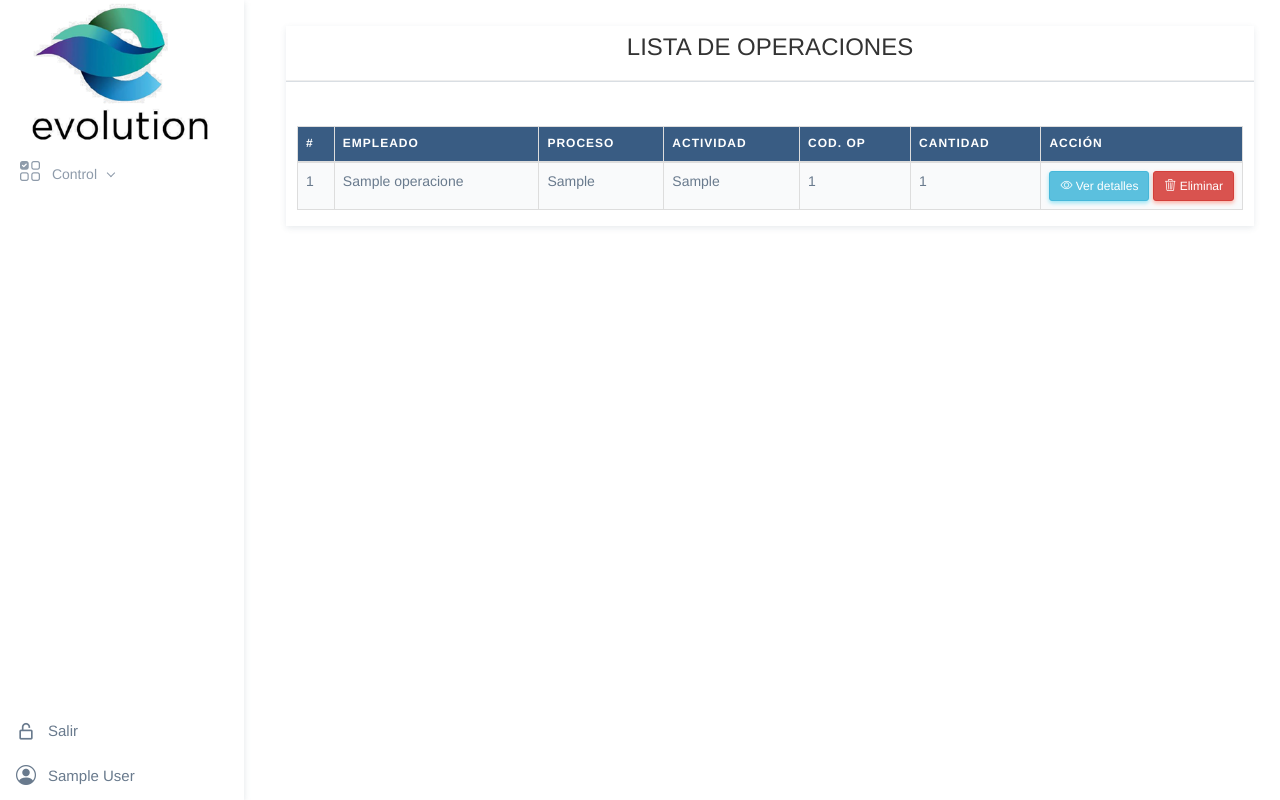
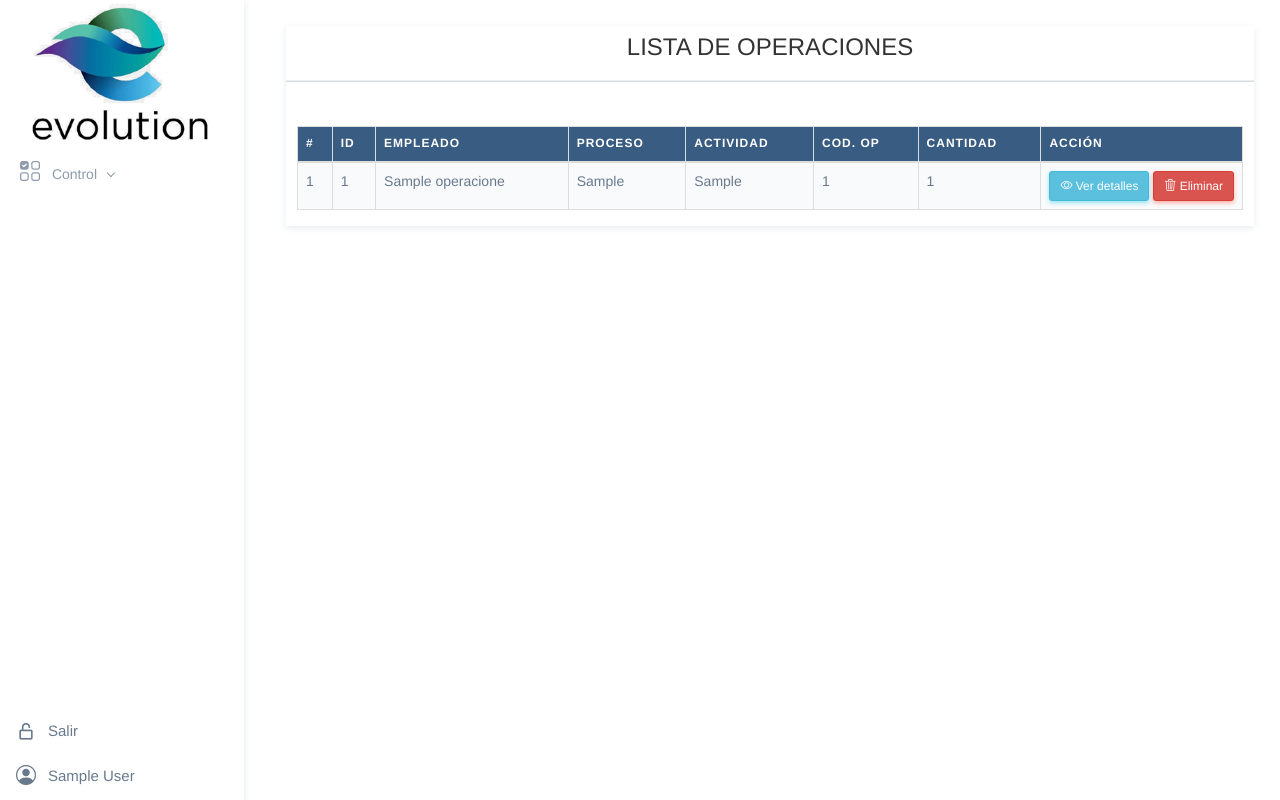
Before and after one commit to hmedina2024/Evolution_plastic_V1, a Flask app: page /lista-de-operaciones in a window 1280 px wide. Run offline with Flask 3, Linux system fonts and the light colour scheme; the visitor is signed in with stand-in values (Sample User, id 1); tables that the repository leaves empty hold one stand-in row (values such as "Sample post"); some libraries are stand-ins or nearby versions.

Commit message:
Se incluye campo de ID en el listado de Operaciones

```diff
--- a/my-app/templates/public/operaciones/lista_operaciones.html
+++ b/my-app/templates/public/operaciones/lista_operaciones.html
@@ -25,6 +25,7 @@
           <thead>
             <tr>
               <th style=" position: sticky; top: 0; background: #395c83; color: white; z-index: 1;">#</th>
+              <th style=" position: sticky; top: 0; background: #395c83; color: white; z-index: 1;">ID</th>
               <th style=" position: sticky; top: 0; background: #395c83; color: white; z-index: 1;">Empleado</th>
               <th style=" position: sticky; top: 0; background: #395c83; color: white; z-index: 1;">Proceso</th>
               <th style=" position: sticky; top: 0; background: #395c83; color: white; z-index: 1;">Actividad</th>
@@ -40,6 +41,7 @@
             {% for operacion in operaciones %}
             <tr id="operacion_{{ operacion.id_operacion }}">
               <td>{{ loop.index }}</td>
+              <td>{{ operacion.id_operacion }}</td>
               <td>{{ operacion.nombre_empleado }}</td>
               <td>{{ operacion.proceso }}</td>
               <td>{{ operacion.actividad }}</td>
```
